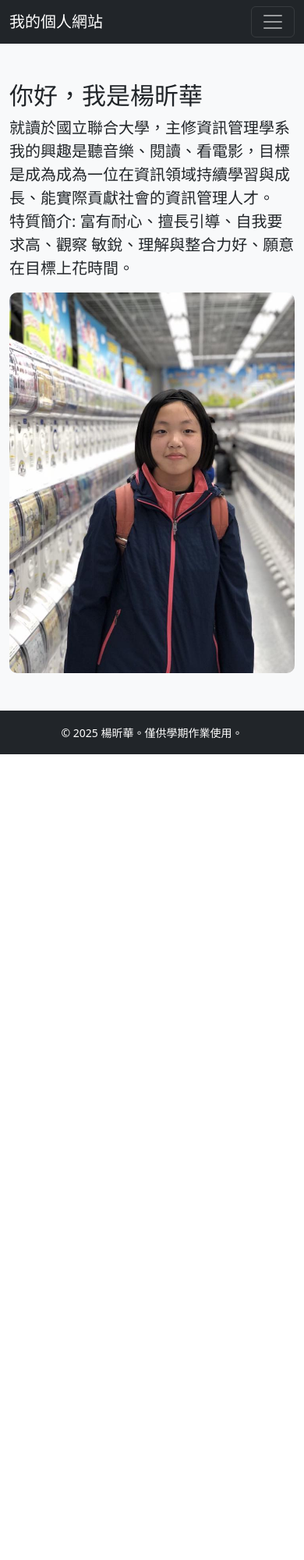
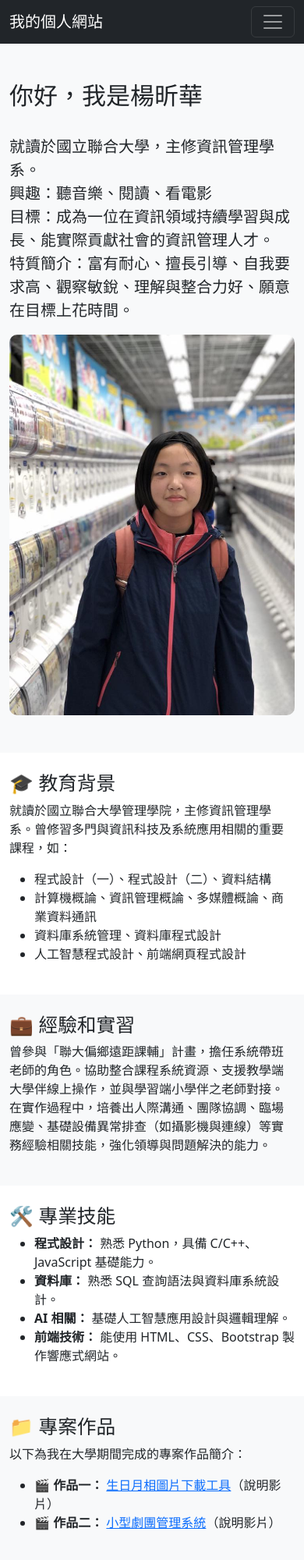
Before and after one commit to Hsinhua-Yang/U1233019, a plain HTML site: page index.html in a window 390 px wide. Shown: the top 2000 px of the page at 78% size. Before the commit the page ends 967 px from the top, so only its background shows below. Drawn offline with nearby package versions, Linux system fonts and the light colour scheme.

Commit message:
Update index.html

```diff
--- a/index.html
+++ b/index.html
@@ -5,50 +5,57 @@
     <meta charset="UTF-8">
     <meta name="viewport" content="width=device-width, initial-scale=1.0">
     <title>個人網站｜首頁</title>
-    <!-- Bootstrap CSS CDN -->
     <link href="https://cdn.jsdelivr.net/npm/bootstrap@5.3.3/dist/css/bootstrap.min.css" rel="stylesheet">
     <style>
         body {
-        padding-top: 56px;
+            padding-top: 56px;
         }
         .intro-img {
-        max-width: 100%;
-        height: auto;
-        border-radius: 10px;
+            max-width: 100%;
+            height: auto;
+            border-radius: 10px;
+        }
+        section {
+            scroll-margin-top: 80px;
         }
     </style>
 </head>
 
-<body>
+<body data-bs-spy="scroll" data-bs-target="#navbar" data-bs-offset="0" tabindex="0">
     <!-- 導覽列 -->
-    <nav class="navbar navbar-expand-lg navbar-dark bg-dark fixed-top">
+    <nav id="navbar" class="navbar navbar-expand-lg navbar-dark bg-dark fixed-top">
         <div class="container">
-        <a class="navbar-brand" href="#">我的個人網站</a>
+        <a class="navbar-brand" href="https://hsinhua-yang.github.io/U1233019/">我的個人網站</a>
         <button class="navbar-toggler" type="button" data-bs-toggle="collapse" data-bs-target="#navbarNav">
             <span class="navbar-toggler-icon"></span>
         </button>
         <div class="collapse navbar-collapse" id="navbarNav">
             <ul class="navbar-nav ms-auto">
-            <li class="nav-item"><a class="nav-link active" href="index.html">首頁</a></li>
-            <li class="nav-item"><a class="nav-link" href="about.html">關於我</a></li>
-            <li class="nav-item"><a class="nav-link" href="projects.html">專案作品</a></li>
-            <li class="nav-item"><a class="nav-link" href="articles.html">文章</a></li>
-            <li class="nav-item"><a class="nav-link" href="awards.html">獲獎紀錄</a></li>
-            <li class="nav-item"><a class="nav-link" href="gallery.html">活動照片</a></li>
+            <li class="nav-item"><a class="nav-link active" href="#education">教育背景</a></li>
+            <li class="nav-item"><a class="nav-link" href="#experience">經驗和實習</a></li>
+            <li class="nav-item"><a class="nav-link" href="#skills">專業技能</a></li>
+            <li class="nav-item"><a class="nav-link" href="#projects">專案作品</a></li>
+            <li class="nav-item"><a class="nav-link" href="#articles">文章</a></li>
+            <li class="nav-item"><a class="nav-link" href="#awards">獲獎與榮譽</a></li>
+            <li class="nav-item"><a class="nav-link" href="#photos">參與活動照片</a></li>
             </ul>
         </div>
         </div>
     </nav>
 
-    <!-- 首頁內容 -->
+    <!-- 首頁介紹 -->
     <header class="bg-light py-5">
         <div class="container">
         <div class="row align-items-center">
             <div class="col-md-6">
             <h1 class="display-5">你好，我是楊昕華</h1>
-            <p class="lead">就讀於國立聯合大學，主修資訊管理學系
-                <br>我的興趣是聽音樂、閱讀、看電影，目標是成為成為一位在資訊領域持續學習與成長、能實際貢獻社會的資訊管理人才。
-                <br>特質簡介: 富有耐心、擅長引導、自我要求高、觀察 敏銳、理解與整合力好、願意在目標上花時間。 </p>
+            <br>
+            <p class="lead">
+                就讀於國立聯合大學，主修資訊管理學系。<br>
+                興趣：聽音樂、閱讀、看電影<br>
+                目標：成為一位在資訊領域持續學習與成長、能實際貢獻社會的資訊管理人才。<br>
+                特質簡介：富有耐心、擅長引導、自我要求高、觀察敏銳、理解與整合力好、願意在目標上花時間。
+            </p>
             </div>
             <div class="col-md-6 text-center">
             <img src="images/pic.png" alt="我的照片" class="intro-img">
@@ -57,12 +64,92 @@
         </div>
     </header>
 
+    <!-- 教育背景 -->
+    <section id="education" class="py-4">
+        <div class="container">
+        <h2>🎓 教育背景</h2>
+        <p>就讀於國立聯合大學管理學院，主修資訊管理學系。曾修習多門與資訊科技及系統應用相關的重要課程，如：</p>
+        <ul>
+            <li>程式設計（一）、程式設計（二）、資料結構</li>
+            <li>計算機概論、資訊管理概論、多媒體概論、商業資料通訊</li>
+            <li>資料庫系統管理、資料庫程式設計</li>
+            <li>人工智慧程式設計、前端網頁程式設計</li>
+        </ul>
+        </div>
+    </section>
+
+    <!-- 經驗和實習 -->
+    <section id="experience" class="py-4 bg-light">
+        <div class="container">
+        <h2>💼 經驗和實習</h2>
+        <p>曾參與「聯大偏鄉遠距課輔」計畫，擔任系統帶班老師的角色。協助整合課程系統資源、支援教學端大學伴線上操作，並與學習端小學伴之老師對接。<br>
+            在實作過程中，培養出人際溝通、團隊協調、臨場應變、基礎設備異常排查（如攝影機與連線）等實務經驗相關技能，強化領導與問題解決的能力。</p>
+        </div>
+    </section>
+
+    <!-- 專業技能 -->
+    <section id="skills" class="py-4">
+        <div class="container">
+        <h2>🛠 專業技能</h2>
+        <ul>
+            <li><strong>程式設計：</strong> 熟悉 Python，具備 C/C++、JavaScript 基礎能力。</li>
+            <li><strong>資料庫：</strong> 熟悉 SQL 查詢語法與資料庫系統設計。</li>
+            <li><strong>AI 相關：</strong> 基礎人工智慧應用設計與邏輯理解。</li>
+            <li><strong>前端技術：</strong> 能使用 HTML、CSS、Bootstrap 製作響應式網站。</li>
+        </ul>
+        </div>
+    </section>
+
+    <!-- 專案作品 -->
+    <section id="projects" class="py-4 bg-light">
+        <div class="container">
+        <h2>📁 專案作品</h2>
+        <p>以下為我在大學期間完成的專案作品簡介：</p>
+        <ul>
+            <li>🎬 <strong>作品一：</strong> <a href="https://youtu.be/ahY4jQZBLxs?si=dhwMLpKRUHgTafbA" target="_blank">生日月相圖片下載工具</a>（說明影片）</li>
+            <li>🎬 <strong>作品二：</strong> <a href="https://youtu.be/IhrfSUvu3Yg?si=EpcpeVJx4oCyR55Z" target="_blank">小型劇團管理系統</a>（說明影片）</li>
+        </ul>
+        </div>
+    </section>
+
+    <!-- 文章 -->
+    <section id="articles" class="py-4">
+        <div class="container">
+        <h2>📝 文章</h2>
+        <p>我認為資訊管理不只是學習技術工具，更重要的是理解如何運用資訊來解決實際問題。透過系統設計、使用者訪談與資料處理的訓練，我更加理解「人與技術之間的連結」所能創造的價值。</p>
+        </div>
+    </section>
+
+    <!-- 獲獎與榮譽 -->
+    <section id="awards" class="py-4 bg-light">
+        <div class="container">
+        <h2>🏅 獲獎與榮譽</h2>
+        <ul>
+            <li>112 學年度第 1 學期 - 國立聯合大學管理學院資訊管理學系 書卷獎</li>
+            <li>112 學年度第 2 學期 - 國立聯合大學管理學院資訊管理學系 書卷獎</li>
+            <li>113 學年度第 1 學期 - 國立聯合大學管理學院資訊管理學系 書卷獎</li>
+        </ul>
+        </div>
+    </section>
+
+    <!-- 活動照片 -->
+    <section id="photos" class="py-4">
+        <div class="container">
+        <h2>📸 參與活動照片 (聯大偏鄉遠距課輔)</h2>
+        <div class="row">
+            <div class="col-md-3"><img src="images/activity1.JPG" alt="相見歡" class="img-fluid mb-2"><p>大小學伴相見歡 (橫幅後左2)</p></div>
+            <div class="col-md-3"><img src="images/activity2.JPG" alt="協助桌椅" class="img-fluid mb-2"><p>協助擺放桌椅 (右1)</p></div>
+            <div class="col-md-3"><img src="images/activity3.JPG" alt="期中簽到" class="img-fluid mb-2"><p>期中研習協助簽到 (右1)</p></div>
+            <div class="col-md-3"><img src="images/activity4.JPG" alt="期末簽到" class="img-fluid mb-2"><p>期末研習協助簽到 (左2)</p></div>
+        </div>
+        </div>
+    </section>
+
     <!-- 頁腳 -->
     <footer class="bg-dark text-white text-center py-3">
-        <small>&copy; 2025 楊昕華。僅供學期作業使用。</small>
+        <small>&copy; 2025 Hsinhua Yang。僅供專案作業使用。</small>
     </footer>
 
-    <!-- Bootstrap JS CDN -->
     <script src="https://cdn.jsdelivr.net/npm/bootstrap@5.3.3/dist/js/bootstrap.bundle.min.js"></script>
 </body>
 
```
